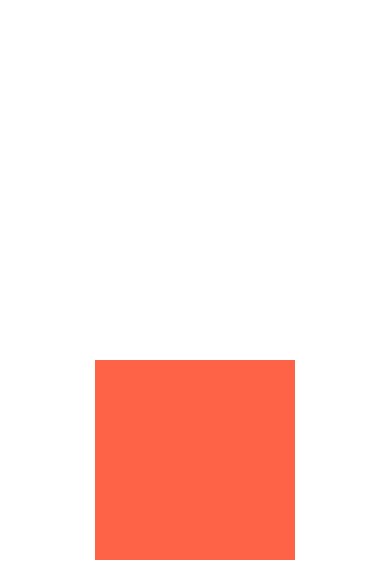
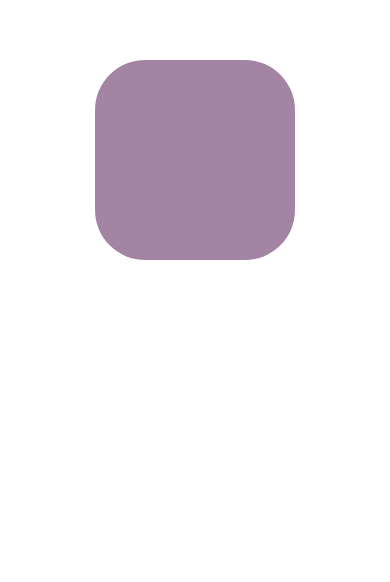
Before and after one commit to Somniumry/langApp, a React Native app: screen / in a window 390 px wide. Shown: the part 262-844 px from the top of the page. Built offline with nearby package versions, Linux system fonts and the light colour scheme.

Commit message:
4.7 more interpolation

```diff
--- a/App.js
+++ b/App.js
@@ -19,13 +19,13 @@ const AnimatedBox = Animated.createAnimatedComponent(Box);
 const App = () => {
   console.log("실행")
   const [up, setUp] = useState(false);
-  const Y_POSITION = useRef(new Animated.Value(300)).current;
+  const Y_POSITION = useRef(new Animated.Value(0)).current;
   const toggleUp = () => setUp((prev) => !prev);
   const moveUp = () => {
     console.log("touch")
     Animated.timing(Y_POSITION, {
       toValue: up ? 300 : -300,
-      useNativeDriver: true,
+      useNativeDriver: false,
       duration: 1000,
     }).start(toggleUp)
   };
@@ -40,14 +40,26 @@ const App = () => {
     outputRange: [100, 0],
   });
 
+  const rotation = Y_POSITION.interpolate({
+    inputRange: [-300, 300],
+    outputRange: ["-360deg", "360deg"]
+  })
+
+  const bgColor = Y_POSITION.interpolate({
+    inputRange: [-300, 300],
+    outputRange: ["rgb(255, 99, 71)", "rgb(71, 166, 255)"]
+  })
+
   return (
     <Container>
       <Pressable onPress={moveUp}>
         <AnimatedBox
           style={{
-            opacity,
             borderRadius,
-            transform: [{ translateY: Y_POSITION }],
+            backgroundColor: bgColor,
+            transform: [
+              { rotateY: rotation },
+              { translateY: Y_POSITION }],
           }}
         />
       </Pressable>
```
